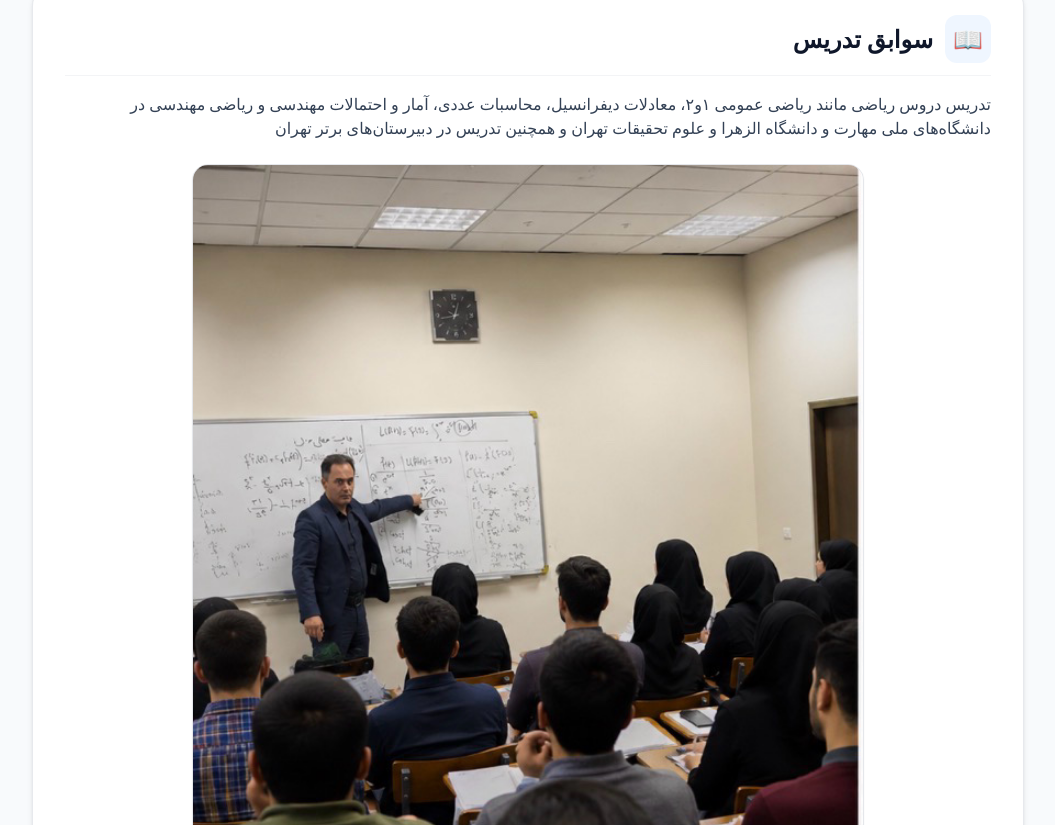
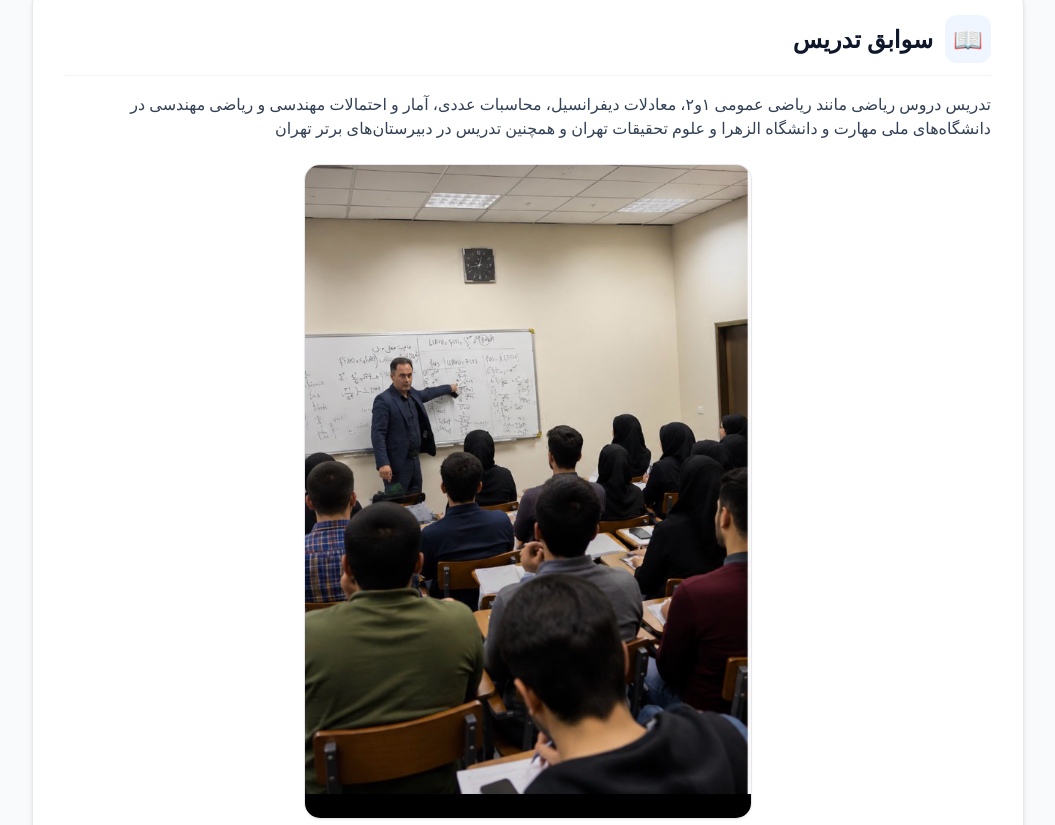
Before and after one commit to Hmohammadiz633/International-Mathematics-Site, a Next.js app: page / in a window 1280 px wide. Shown: the part 795-1620 px from the top of the page, without its empty margins (112-1167 px from the left). Built offline with nearby package versions, Linux system fonts and the light colour scheme.

Commit message:
Update page.js

```diff
--- a/app/page.js
+++ b/app/page.js
@@ -215,7 +215,7 @@ export default function Home() {
         </div>
       </section>
 
-      {/* سوابق تدریس - عکس تکی سمت چپ حذف گردید */}
+      {/* سوابق تدریس - تصویر با سایز استاندارد و مناسب کنترل شد */}
       <section className="max-w-5xl mx-auto px-4 pt-6">
         <div className="bg-white text-gray-900 rounded-3xl p-6 md:p-8 border border-gray-200/90 shadow-md">
           <h4 className="text-xl md:text-2xl font-black text-slate-900 mb-4 flex items-center gap-3 border-b border-gray-100 pb-3 leading-snug">
@@ -229,7 +229,7 @@ export default function Home() {
           </p>
 
           <div className="flex justify-center">
-            <div className="w-full max-w-2xl rounded-2xl overflow-hidden border border-gray-200 bg-gray-100 shadow-sm">
+            <div className="w-full max-w-md rounded-2xl overflow-hidden border border-gray-200 bg-gray-100 shadow-sm">
               <img
                 src="/teaching1.JPG"
                 alt="تدریس هادی محمدی زرندینی در دانشگاه"
```
